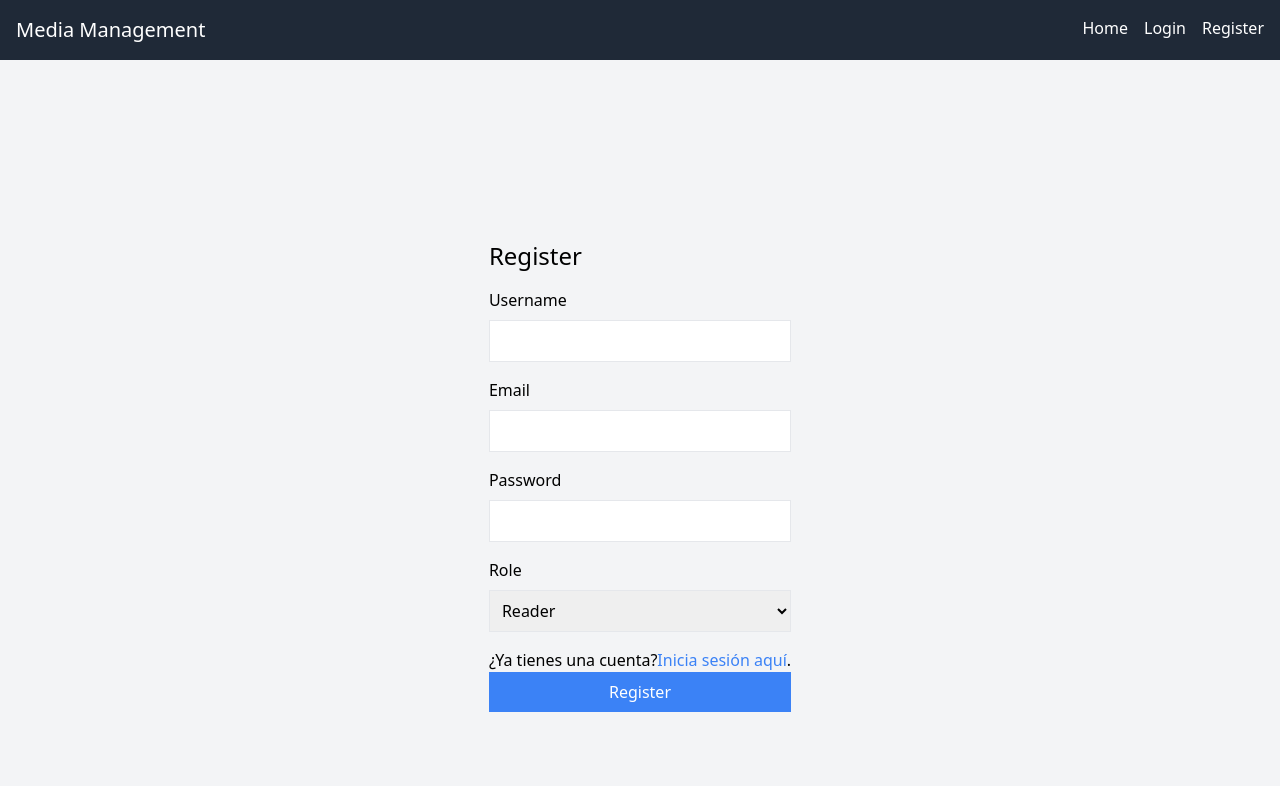
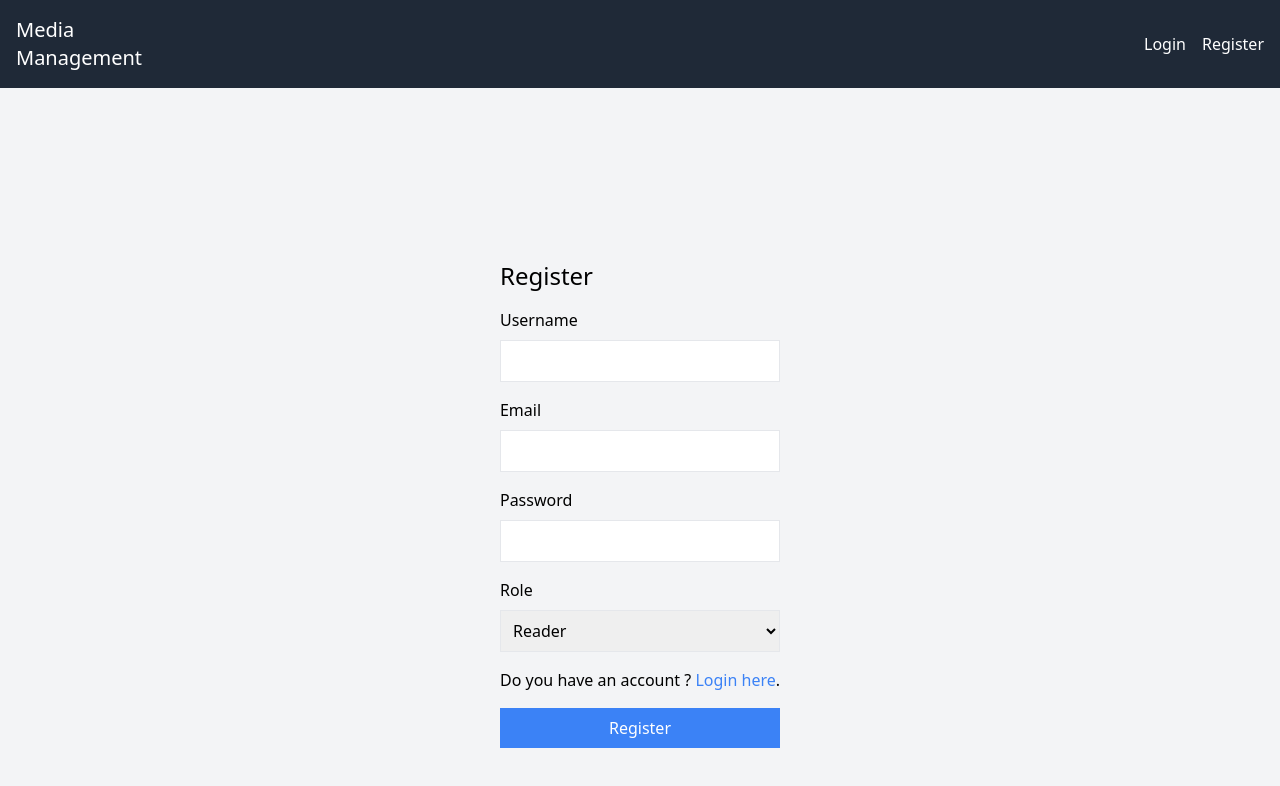
Before and after one commit to estebansolisd/multimedia-management, a React (Vite) app in the folder app/: page /register in a window 1280 px wide. Shown: the top 786 px of the page. Built offline with nearby package versions, Linux system fonts and the light colour scheme.

Commit message:
some improvements to the login and register

```diff
--- a/app/src/components/Header.tsx
+++ b/app/src/components/Header.tsx
@@ -1,14 +1,32 @@
-import React from 'react';
-import { Link } from 'react-router-dom';
+import { useAuth } from "@/context/AuthContext";
+import React from "react";
+import { Link, useNavigate } from "react-router-dom";
 
 const Header: React.FC = () => {
+  const { token, logout } = useAuth();
+  const navigate = useNavigate();
+  const handleClick = () => {
+    logout(() => {
+      navigate("/login");
+    });
+  };
   return (
     <header className="bg-gray-800 text-white p-4 flex justify-between">
       <h1 className="text-xl">Media Management</h1>
-      <nav>
-        <Link to="/" className="mr-4">Home</Link>
-        <Link to="/login" className="mr-4">Login</Link>
-        <Link to="/register">Register</Link>
+      <nav className="flex gap-4 w-full justify-end items-center">
+        {token ? (
+          <button
+            className="bg-red-700	text-white p-2"
+            onClick={handleClick}
+          >
+            Logout
+          </button>
+        ) : (
+          <div className="flex gap-4">
+            <Link to="/login">Login</Link>
+            <Link to="/register">Register</Link>
+          </div>
+        )}
       </nav>
     </header>
   );
--- a/app/src/components/PublicRoute.tsx
+++ b/app/src/components/PublicRoute.tsx
@@ -4,6 +4,7 @@ import { Navigate } from "react-router-dom";
 
 const PublicRoute: React.FC<React.PropsWithChildren> = ({ children }) => {
   const { token } = useAuth();
+console.log(token, "token");
 
   return !token ? <>{children}</> : <Navigate to="/" />;
 };
--- a/app/src/components/RegisterForm.tsx
+++ b/app/src/components/RegisterForm.tsx
@@ -66,10 +66,10 @@ const RegisterForm: React.FC = () => {
           <option value="creator">Creator</option>
         </select>
       </div>
-      <p>
-        ¿Ya tienes una cuenta?
+      <p className="mb-4">
+        Do you have an account ?{" "}
         <a href="/login" className="text-blue-500">
-          Inicia sesión aquí
+          Login here
         </a>
         .
       </p>
--- a/app/src/context/AuthContext.tsx
+++ b/app/src/context/AuthContext.tsx
@@ -2,12 +2,13 @@ import React, { createContext, useState, useContext, ReactNode } from 'react';
 interface AuthContextType {
   token: string | null;
   setToken: (token: string | null) => void;
+  logout: (cb: () => void) => void;
 }
 
 const AuthContext = createContext<AuthContextType | undefined>(undefined);
 
 export const AuthProvider: React.FC<{ children: ReactNode }> = ({ children }) => {
-  const [token, setToken] = useState<string | null>(localStorage.getItem('token'));
+  const [token, setToken] = useState<string | null>(localStorage.getItem('multimedia-token'));
 
   const saveToken = (token: string | null) => {
     if (token) {
@@ -18,8 +19,14 @@ export const AuthProvider: React.FC<{ children: ReactNode }> = ({ children }) =>
     setToken(token);
   };
 
+  const logout = (cbRedirect: () => void) => {
+    setToken(null);
+    localStorage.removeItem('multimedia-token');
+    cbRedirect();
+  }
+
   return (
-    <AuthContext.Provider value={{ token, setToken: saveToken }}>
+    <AuthContext.Provider value={{ token, setToken: saveToken, logout }}>
       {children}
     </AuthContext.Provider>
   );
```
Also changed, not shown: 2 other files (tests, documents, lock files or other folders).
